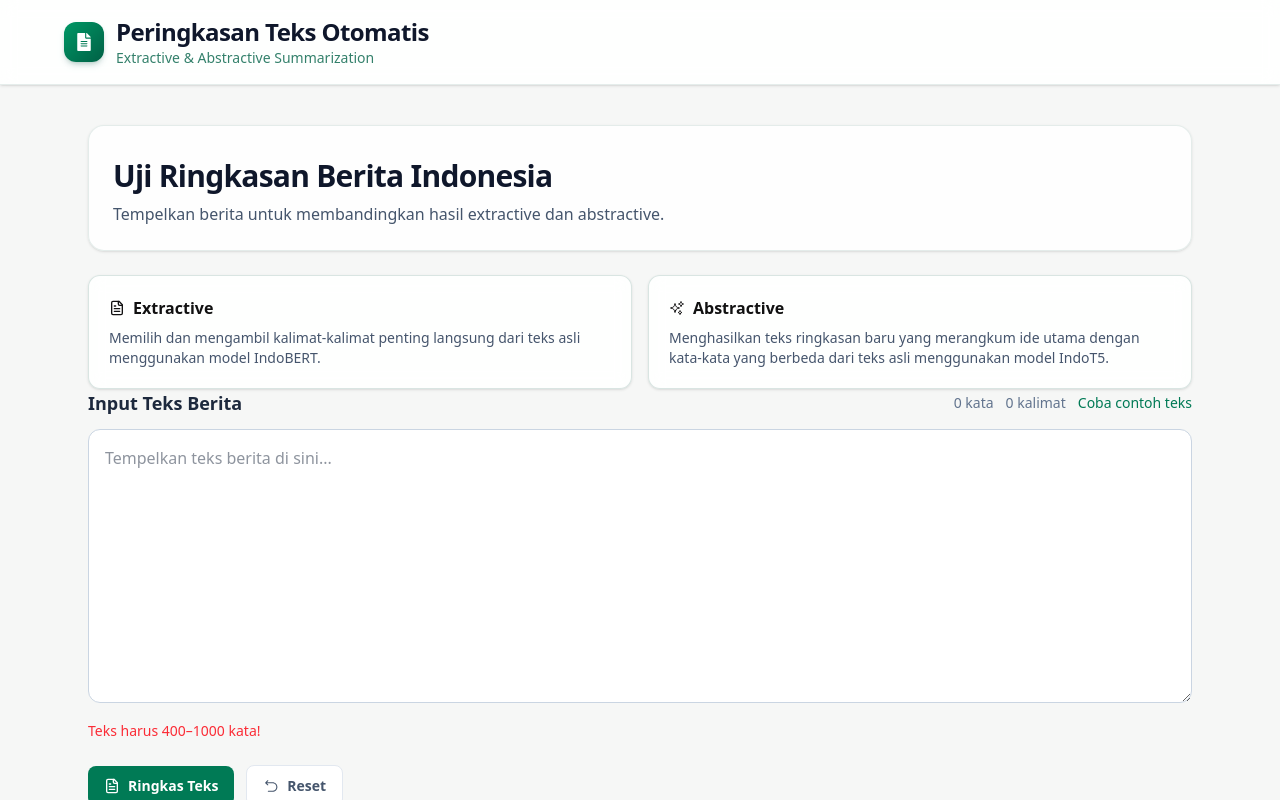
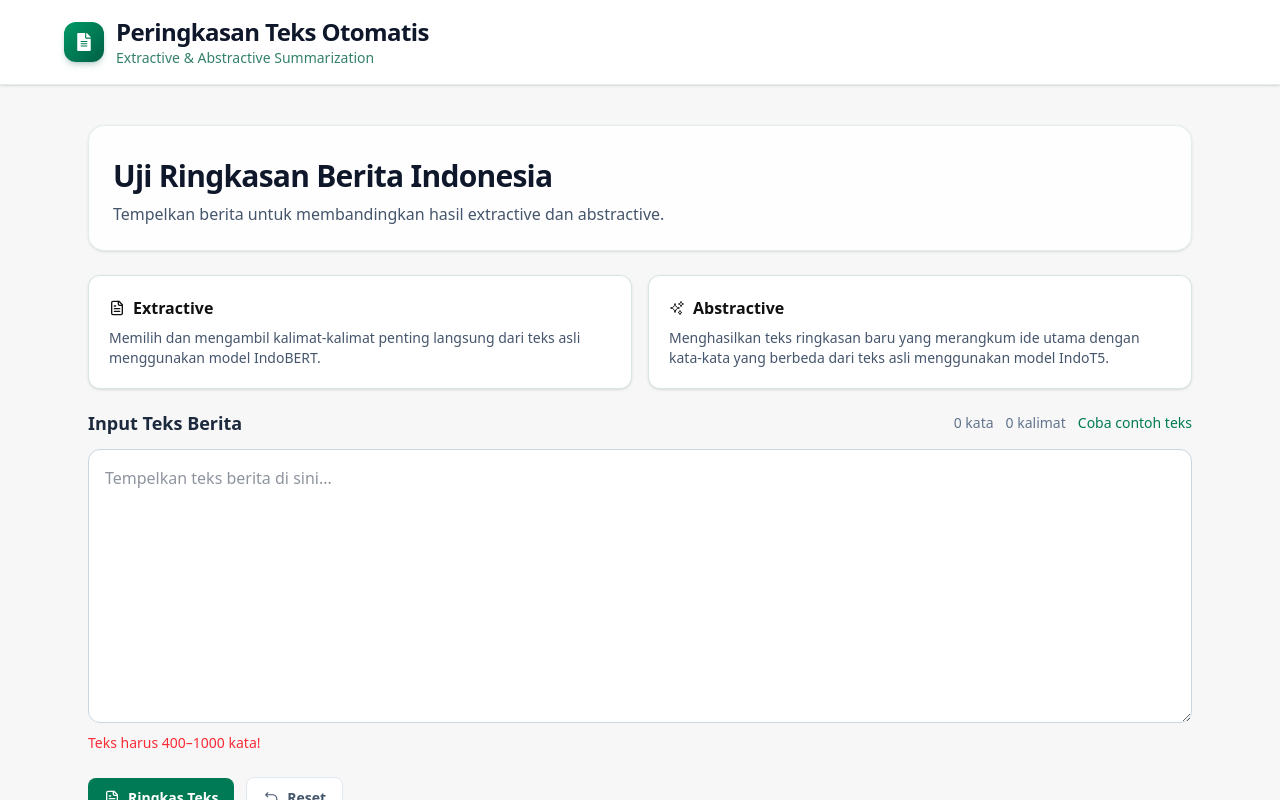
Before and after one commit to ferzian/news-summarization-app, a Next.js app: page / in a window 1280 px wide. Both pictures are taken after a click on the button "Ringkas Teks". Shown: the top 800 px of the page. Built offline with nearby package versions, Linux system fonts and the light colour scheme.

Commit message:
Adjust layout spacing for input section and error message

```diff
--- a/app/page.tsx
+++ b/app/page.tsx
@@ -125,7 +125,7 @@ export default function Home() {
       </section>
 
       {/* <section className="mt-8 rounded-2xl border border-emerald-900/10 bg-white/90 p-5 shadow-sm backdrop-blur md:p-6"> */}
-        <div className="mb-3 flex flex-wrap items-center justify-between gap-3">
+        <div className="mb-3 flex flex-wrap items-center justify-between gap-3 mt-5">
           <h3 className="text-lg font-semibold text-slate-800">
             Input Teks Berita
           </h3>
@@ -151,7 +151,7 @@ export default function Home() {
         />
 
         {error && (
-          <p className="mt-3 text-sm font-medium text-red-500">{error}</p>
+          <p className="mt-1 text-sm font-medium text-red-500">{error}</p>
         )}
 
         <div className="mt-6 flex flex-wrap items-center gap-3">
```
